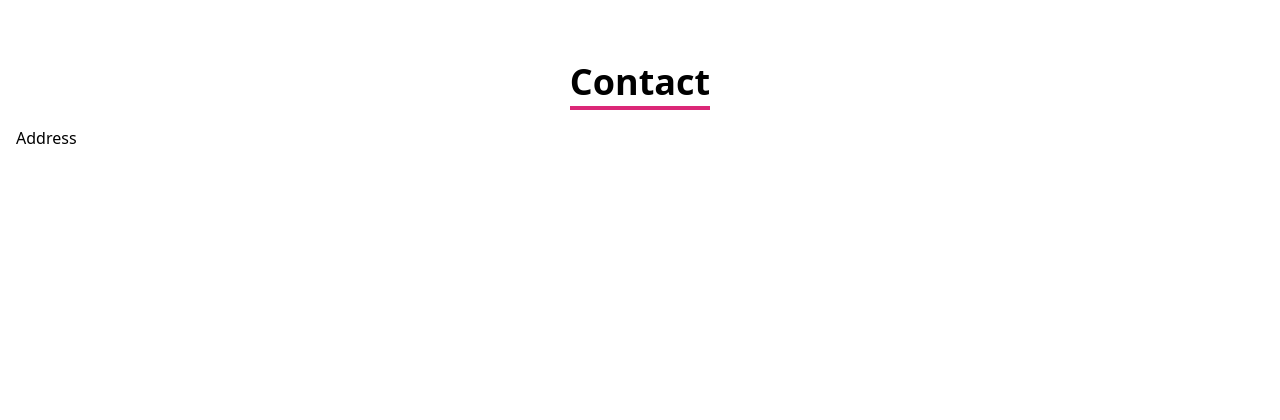
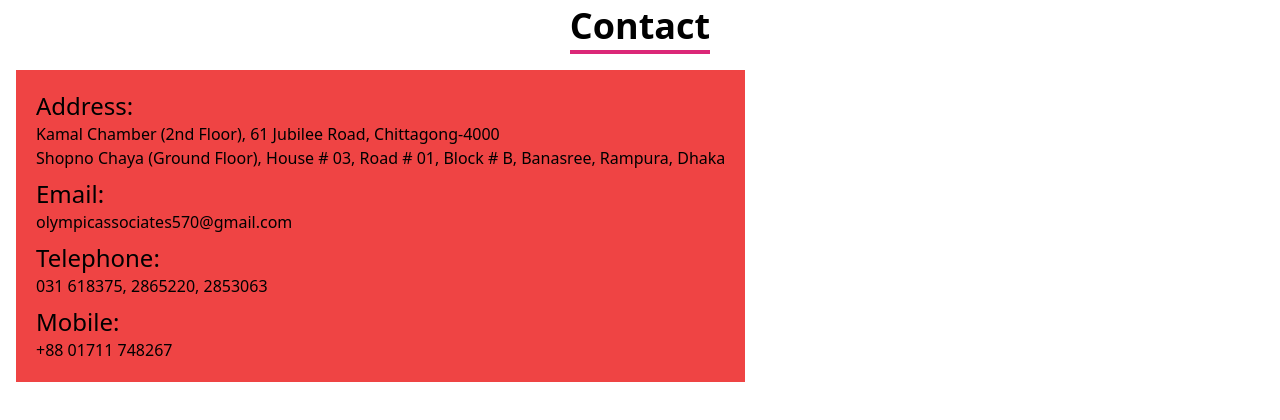
Before and after one commit to Minhaz3896/olympic, a React (Create React App) app: page / in a window 1280 px wide. Shown: the part 2742-3162 px from the top of the page. Built offline with nearby package versions, Linux system fonts and the light colour scheme.

Commit message:
5th commit

```diff
--- a/src/components/Contact.jsx
+++ b/src/components/Contact.jsx
@@ -2,16 +2,23 @@ import React from 'react'
 
 const Contact = () => {
   return (
-    <div name='contact' className='w-full h-screen  text-center justify-center items-center p-4 pt-20'>
+    <div name='contact' className='w-full h-screen  text-center justify-center items-center p-4 pt-6'>
         <div className='pb-6'>
-            <p className='text-4xl text-center font-bold inline border-b-4 border-pink-600'>Contact</p>
+            <p className='text-4xl text-center font-bold inline border-b-4 border-pink-600 '>Contact</p>
         </div>
 
-        <div className='text-left'>
-                <p>Address</p>
+        <div className='text-left  flex-col py-5 px-5 block float-left clear-both sm:bg-red-500 justify-center items-center'>
+                <p className='text-2xl gap-2'>Address:</p>
+                <p >Kamal Chamber (2nd Floor), 61 Jubilee Road, Chittagong-4000</p>
+                <p>Shopno Chaya (Ground Floor), House # 03, Road # 01, Block # B,
+                  Banasree, Rampura, Dhaka</p>
+                <p className='text-2xl pt-2'>Email:</p>
+                <a className='' href = "mailto: olympicassociates570@gmail.com">olympicassociates570@gmail.com</a>
+                <p className='text-2xl pt-2'>Telephone:</p>
+                <p>031 618375, 2865220, 2853063</p>
+                <p className='text-2xl pt-2'>Mobile:</p>
+                <p>+88 01711 748267</p>
          </div>
-
-
 
 
     </div>
```
